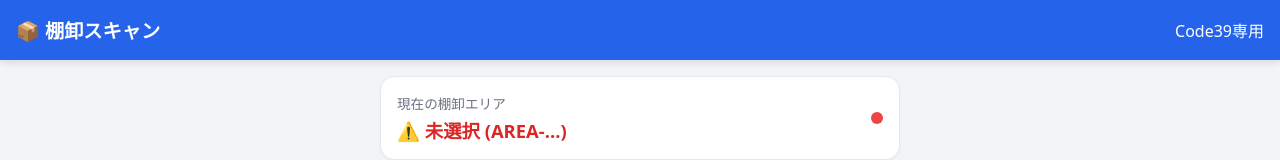
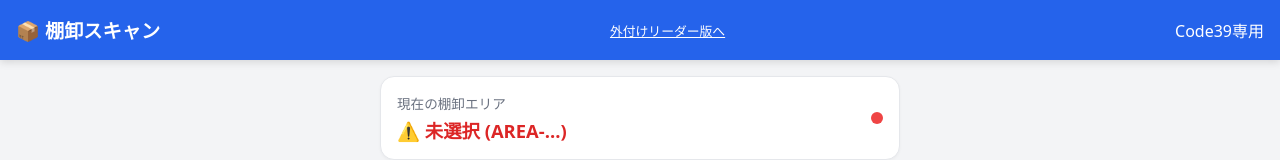
Before and after one commit to udonner/tanao, a plain HTML site: page index.html in a window 1280 px wide. Shown: the top 160 px of the page. Drawn offline with Linux system fonts and the light colour scheme.

Commit message:
Add link to external reader version in header

```diff
--- a/index.html
+++ b/index.html
@@ -206,6 +206,7 @@
 <body>
     <header class="header">
         <h1>📦 棚卸スキャン</h1>
+        <a href="reader.html" style="color:white;font-size:0.8rem;text-decoration:underline;">外付けリーダー版へ</a>
         <span>Code39専用</span>
     </header>
 
```
